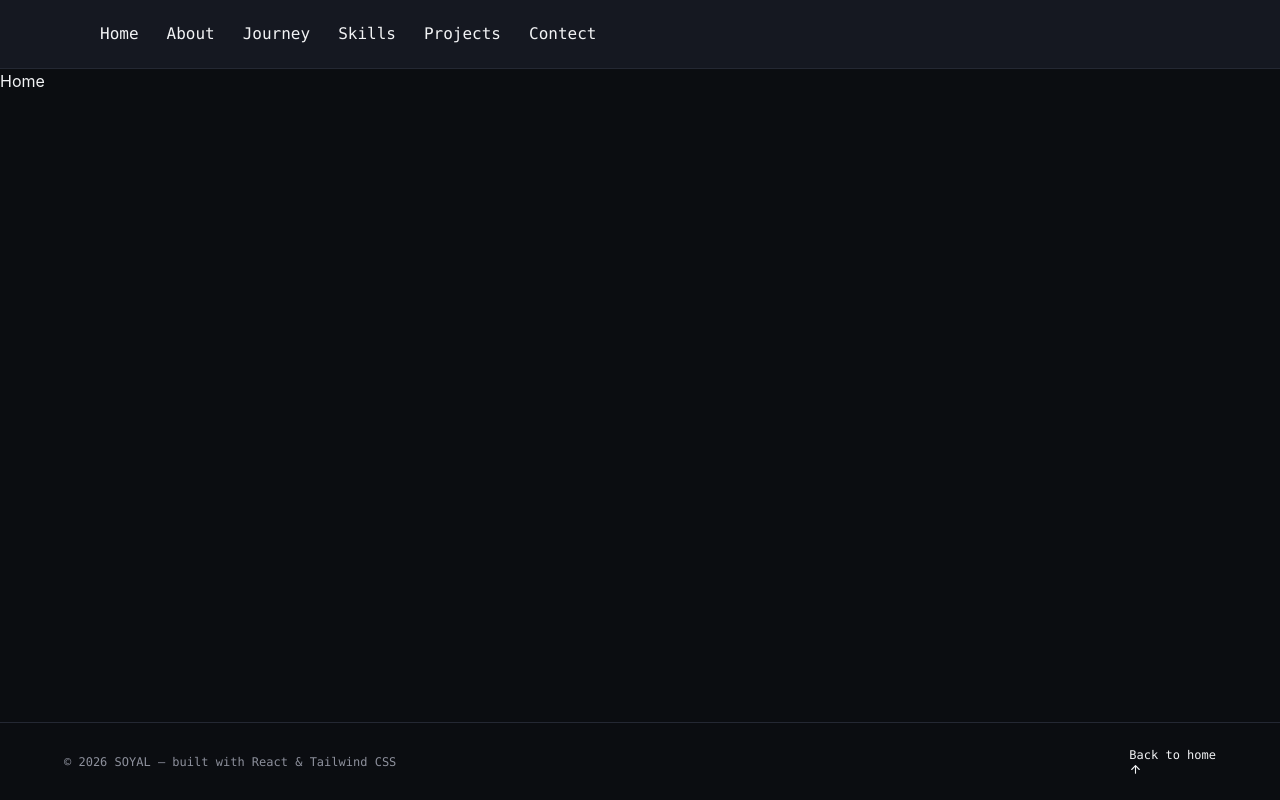
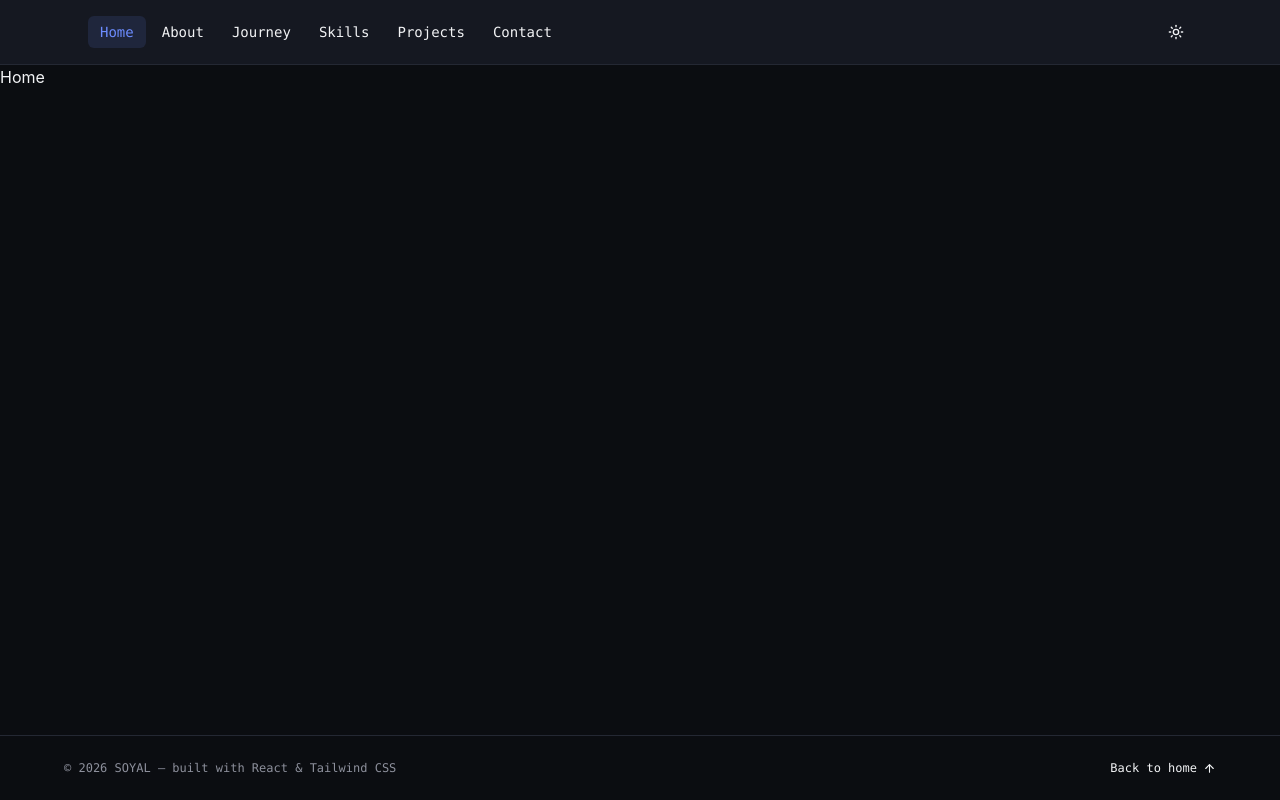
Before and after one commit to soyal379/My-Portfolio-App, a React (Vite) app: page / in a window 1280 px wide. Built offline with nearby package versions, Linux system fonts and the light colour scheme.

Commit message:
implement theme context and routing; add About page, enhance layout and footer styles

```diff
--- a/src/App.jsx
+++ b/src/App.jsx
@@ -1,29 +1,46 @@
 import { createBrowserRouter, RouterProvider } from "react-router-dom";
 import Layout from "./Layout";
 import Home from "./pages/Home";
-
+import { useState } from "react";
+import { ThemeContextProvider } from "./context/Theme";
+import { useEffect } from "react";
+import About from "./pages/About";
 
 const router = createBrowserRouter([
-    {
-        path:'/',
-        element: <Layout/>,
-        children:[
-            {
-                path: '',
-                element: <Home/>
-            },
-            {
-
-            }
-        ]
-    }
-])
-
+  {
+    path: "/",
+    element: <Layout />,
+    children: [
+      {
+        path: "",
+        element: <Home />,
+      },
+      {
+        path: 'about',
+        element: <About/>
+      },
+    ],
+  },
+]);
 
 export default function App() {
+  const [themeMode, setThemeMode] = useState("dark");
+
+  const toggleTheme = () => {
+    setThemeMode((currentTheme) =>
+      currentTheme === "dark" ? "light" : "dark",
+    );
+  };
+
+  useEffect(() => {
+    const htmlEl = document.documentElement;
+    htmlEl.classList.remove("light", "dark");
+    htmlEl.classList.add(themeMode);
+  }, [themeMode]);
+
   return (
-    <>
-    <RouterProvider router={router} />
-    </>
+    <ThemeContextProvider value={{ themeMode, toggleTheme }}>
+      <RouterProvider router={router} />
+    </ThemeContextProvider>
   );
 }
--- a/src/Layout.jsx
+++ b/src/Layout.jsx
@@ -5,7 +5,7 @@ import Footer from "./pages/Footer";
 
 export default function Layout() {
   return (
-    <div className="flex flex-col bg-dark-bg text-dark-text min-h-screen font-inter transition-colors duration-400 ease-in-out">
+    <div className="flex min-h-screen flex-col font-inter transition-colors duration-400 ease-in-out dark:bg-dark-bg dark:text-dark-text light:bg-light-bg light:text-light-text">
       <div className=""></div>
       <Header/>
       <main className="grow">
--- /dev/null
+++ b/src/context/theme.js
@@ -0,0 +1,13 @@
+import { useContext } from "react";
+import { createContext } from "react";
+
+export const ThemeContext = createContext({
+    themeMode: 'dark',
+    toggleTheme: ()=>{}
+})
+
+export const ThemeContextProvider = ThemeContext.Provider
+
+export default function useTheme(){
+    return useContext(ThemeContext)
+}
--- a/src/index.css
+++ b/src/index.css
@@ -1,4 +1,7 @@
 @import "tailwindcss";
+
+@custom-variant dark (&:where(.dark, .dark *));
+@custom-variant light (&:where(.light, .light *));
 
 @theme {
   --color-light-bg: #F6F7FA;
@@ -7,6 +10,7 @@
   --color-light-textMuted: #666A76;
   --color-light-border: #E3E5EB;
   --color-light-accent: #3457D5;
+  --color-light-acc-li: #3457D51f;
   --color-light-accent2: #7C3AED;
   --color-light-accentSoft: rgba(52,87,213,0.08);
 
@@ -16,6 +20,30 @@
   --color-dark-textMuted: #8D909C;
   --color-dark-border: #242833;
   --color-dark-accent: #6C8CFF;
+  --color-dark-acc-li: #6C8CFF1f;
   --color-dark-accent2: #B58CFF;
   --color-dark-accentSoft: rgba(108,140,255,0.12);
 }
+
+
+:root {
+  --color-light-bg: #F6F7FA;
+  --color-light-surface: #FFFFFF;
+  --color-light-text: #14161B;
+  --color-light-textMuted: #666A76;
+  --color-light-border: #E3E5EB;
+  --color-light-accent: #3457D5;
+  --color-light-acc-li: #3457d55d;
+  --color-light-accent2: #7C3AED;
+  --color-light-accentSoft: rgba(52,87,213,0.08);
+
+  --color-dark-bg: #0B0D11;
+  --color-dark-surface: #151821;
+  --color-dark-text: #F2F3F5;
+  --color-dark-textMuted: #8D909C;
+  --color-dark-border: #242833;
+  --color-dark-accent: #6C8CFF;
+  --color-dark-acc-li: #6C8CFF1f;
+  --color-dark-accent2: #B58CFF;
+  --color-dark-accentSoft: rgba(108,140,255,0.12);
+}
--- /dev/null
+++ b/src/pages/About.jsx
@@ -0,0 +1,7 @@
+import React from 'react'
+
+export default function About() {
+  return (
+    <div>About</div>
+  )
+}
--- a/src/pages/Footer.jsx
+++ b/src/pages/Footer.jsx
@@ -1,15 +1,16 @@
 import { ArrowUp } from "lucide-react"
+import { Link } from "react-router-dom"
 
 export default function Footer() {
   return (
-    <footer className="border-t border-dark-border p-6">
+    <footer className="border-t p-6 dark:border-dark-border light:border-light-border">
       <div className="max-w-6xl mx-auto flex flex-wrap items-center justify-between gap-4">
-        <p className="font-mono text-xs text-dark-textMuted">
+        <p className="font-mono text-xs dark:text-dark-textMuted light:text-light-textMuted">
           © 2026 SOYAL — built with React & Tailwind CSS
         </p>
-        <button className="font-mono text-xs felx items-center  gap-1.5">
+        <Link to='/' className="font-mono text-xs inline-flex items-center  gap-1.5">
           Back to home <ArrowUp size={13}/>
-        </button>
+        </Link>
       </div>
     </footer>
   )
--- a/src/pages/Header.jsx
+++ b/src/pages/Header.jsx
@@ -1,31 +1,47 @@
-import { Sun,Moon } from "lucide-react";
+import { Sun, Moon } from "lucide-react";
+import useTheme from "../context/Theme";
+import { NavLink } from "react-router-dom";
 
 export default function Header() {
+  const { themeMode, toggleTheme } = useTheme();
+  const navLinkClass = ({ isActive }) =>
+    `font-mono text-xs font-light md:text-sm whitespace-nowrap rounded-md px-3 py-1.5 transition-colors ${
+      isActive
+        ? "dark:bg-dark-acc-li dark:text-dark-accent light:bg-light-acc-li light:text-light-accent"
+        : "dark:text-dark-text light:text-light-text dark:hover:bg-dark-border light:hover:bg-light-border"
+    }`;
+
   return (
-    <header className="sticky top-0 z-50 border-b border-dark-border bg-dark-surface backdrop-blur-md">
+    <header className="sticky top-0 z-50 border-b backdrop-blur-md dark:border-dark-border dark:bg-dark-surface light:border-light-border light:bg-light-surface">
       <div className="mx-auto flex max-w-6xl items-center justify-between px-6 py-4">
         <nav className="flex items-center gap-1 overflow-x-auto">
-          <li className="font-mono text-base list-none whitespace-nowrap rounded-md px-3 py-1.5 text-dark-text">
+          <NavLink to="/" className={navLinkClass}>
             Home
-          </li>
-          <li className="font-mono text-base list-none whitespace-nowrap rounded-md px-3 py-1.5 text-dark-text">
+          </NavLink>
+          <NavLink to="/about" className={navLinkClass}>
             About
-          </li>
-          <li className="font-mono text-base list-none whitespace-nowrap rounded-md px-3 py-1.5 text-dark-text">
+          </NavLink>
+          <NavLink to="/journey" className={navLinkClass}>
             Journey
-          </li>
-          <li className="font-mono text-base list-none whitespace-nowrap rounded-md px-3 py-1.5 text-dark-text">
+          </NavLink>
+          <NavLink to="/skills" className={navLinkClass}>
             Skills
-          </li>
-          <li className="font-mono text-base list-none whitespace-nowrap rounded-md px-3 py-1.5 text-dark-text">
+          </NavLink>
+          <NavLink to="/projects" className={navLinkClass}>
             Projects
-          </li>
-          <li className="font-mono text-base list-none whitespace-nowrap rounded-md px-3 py-1.5 text-dark-text">
-            Contect
-          </li>
+          </NavLink>
+          <NavLink to="/contact" className={navLinkClass}>
+            Contact
+          </NavLink>
         </nav>
-        <button>
-          {/* {mode === "dark" ? <Sun size={16}/> : <Moon size={16}/>} */}
+        <button
+          type="button"
+          onClick={toggleTheme}
+          aria-label={`Switch to ${themeMode === "dark" ? "light" : "dark"} mode`}
+          title={`Switch to ${themeMode === "dark" ? "light" : "dark"} mode`}
+          className="rounded-md p-2 transition-colors focus:outline-none focus:ring-2 dark:text-dark-text dark:hover:bg-dark-border dark:focus:ring-dark-text light:text-light-text light:hover:bg-light-border light:focus:ring-light-text"
+        >
+          {themeMode === "dark" ? <Sun size={16} /> : <Moon size={16} />}
         </button>
       </div>
     </header>
```
